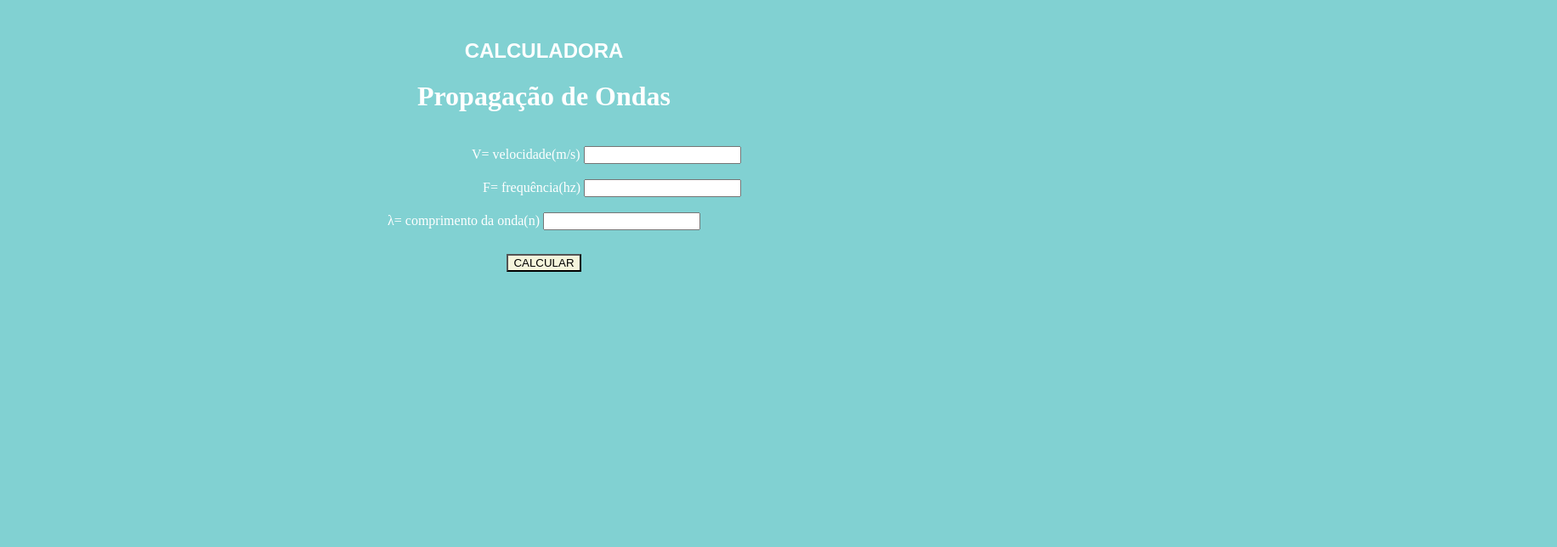
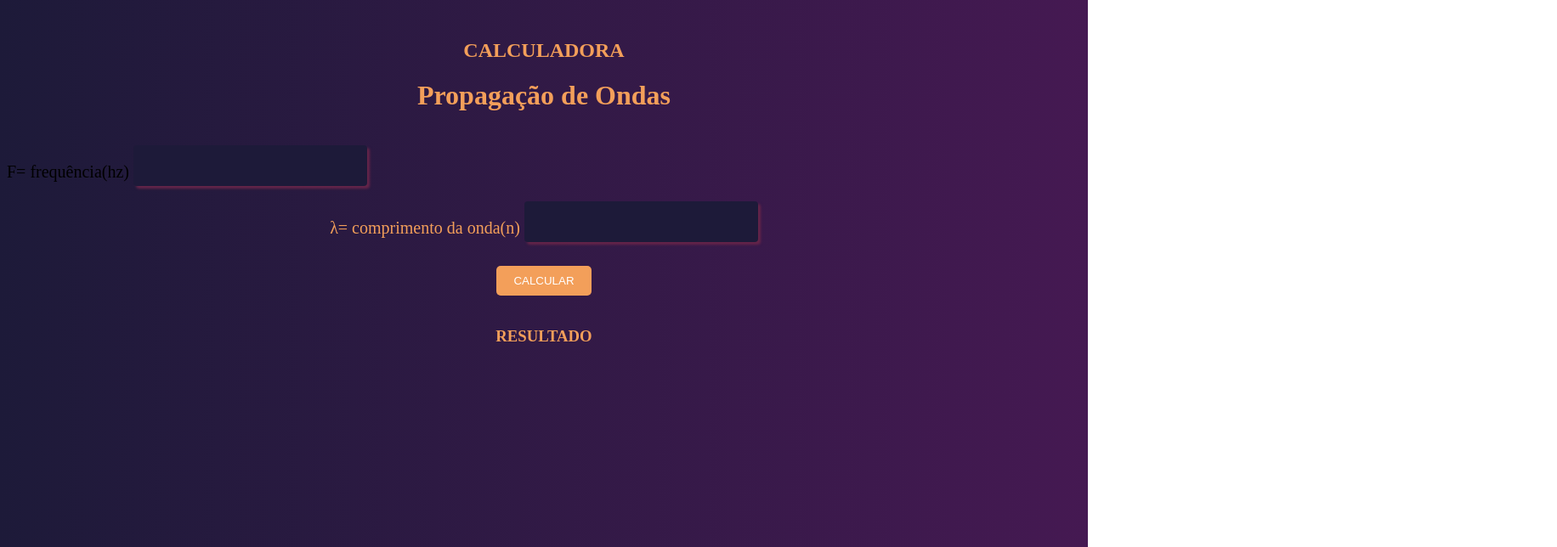
Before and after one commit to VitoriaLevoratto/calculadora, a plain HTML site: page index.html in a window 1280 px wide. Shown: the top 644 px of the page at 85% size, 1832 px wide, since content can reach past the window. Drawn offline with Linux system fonts and the light colour scheme.

Commit message:
Add files via upload

```diff
--- a/index.html
+++ b/index.html
@@ -14,20 +14,22 @@
     <h1>Propagação de Ondas</h1>
     <form action="#" method="post" id="formulario"></form>
 <br>
-    <div class="velocidade" id="velocidade">
-        <label for="user">V= velocidade(m/s)   <input type="number"></label>
-    </div>
-<br>
+
     <div class="frequência" id="frequência">
-        <label for="user">F= frequência(hz)    <input type="number"></label>
+        <label for="inputfrequencia">F= frequência(hz)    <input type="number" name="F" id="inputfrequencia"></label>
     </div>
 <br>
     <div class="comprimento" id="comprimento">
-        <label for="user">λ= comprimento da onda(n)    <input type="number"></label>
+        <label for="inputcomprimento">λ= comprimento da onda(n)    <input type="number" name="C" id="inputcomprimento"></label>
     </div>
 <br>
     <div class="botão">
         <button type="button" id="calcular">CALCULAR</button>
     </div>
+<br>
+    <h3>RESULTADO</h3>
+    <div class="resultado" id="resultado">
+        <p id="resultado"></p> <!--onde aparece o resultado-->
+    </div>
 </body>
 </html>
--- a/script.js
+++ b/script.js
@@ -0,0 +1,14 @@
+function calcular() {
+    const F = Number(document.querySelector("#inputfrequencia").value); // frequência
+    const C = Number(document.querySelector("#inputcomprimento").value); // comprimento
+
+    const v = F * C //fórmula
+
+    document.querySelector("#resultado").textContent = "V = velocidade: " + v.toFixed(2) + "m/s"; // oque faz o resultado aparecer
+
+}
+
+document.addEventListener("DOMContentLoaded", () => {
+    const calcularButton = document.querySelector("#calcular");
+    calcularButton.addEventListener("click", calcular); // oque faz o botão calcular a fórmula
+});
--- a/style.css
+++ b/style.css
@@ -1,36 +1,52 @@
 body{
-    background-color: #81D1D2;
+    background: linear-gradient(to right, #1D1A39, #451952)
+
+
+ }
+ label{
+  font-size: 20px;
  }
 
-h1{
-    text-align: center;
-    font-family: 'Times New Roman', Times, serif;
-    color: white;
+
+
+
+ input{
+  color: #F39F5A;
+  font-size: 20px;
+  padding: 20px 5px 5px;
+  background-color: #1D1A39;
+  border: none;
+  border-radius: 4px;
+  box-shadow: 3px 3px 3px #662549;
  }
 
-h2{
+ h1 {
      text-align: center;
-    font-family: Arial, Helvetica, sans-serif;
-    color: white;
+     color: #F39F5A;
  }
 
-.velocidade {
-    position: relative;
-    left: 547px;
-    color: white;
+ h2 {
+    text-align: center;
+    color: #F39F5A;
  }
 
-.frequência {
-    position: relative;
-    left: 560px;
-    color: white;
+ h3 {
+    text-align: center;
+    color: #F39F5A;
  }
 
+
+ .frêquencia {
+    color: #F39F5A;
+    left: 560px;
+
+ }
  .comprimento {
+    color: #F39F5A;
+    align-items: center;
     text-align: center;
-    color: white;
+
  }
-
  .botão button {
     justify-content: center;
     align-items: center;
@@ -38,7 +54,22 @@ h2{
     margin-right: auto;
     display: block;
     margin-top: 10px;
-    background-color: beige;
+    background-color: #F39F5A;
+    color: white;
+    padding: 10px 20px;
+    border: none;
+    border-radius: 5px;
+    cursor: pointer;
+    transition: background-color 0.3s ease;
+ }
 
+ .botão button:hover {
+    background-color: #1D1A39;
+    box-shadow: 3px 3px 3px #662549;
+
+ }
+ .resultado{
+    color: #F39F5A;
+    font-size: 20px;
     text-align: center;
  }
```
Lines whose indentation alone changed are shown as unchanged.
